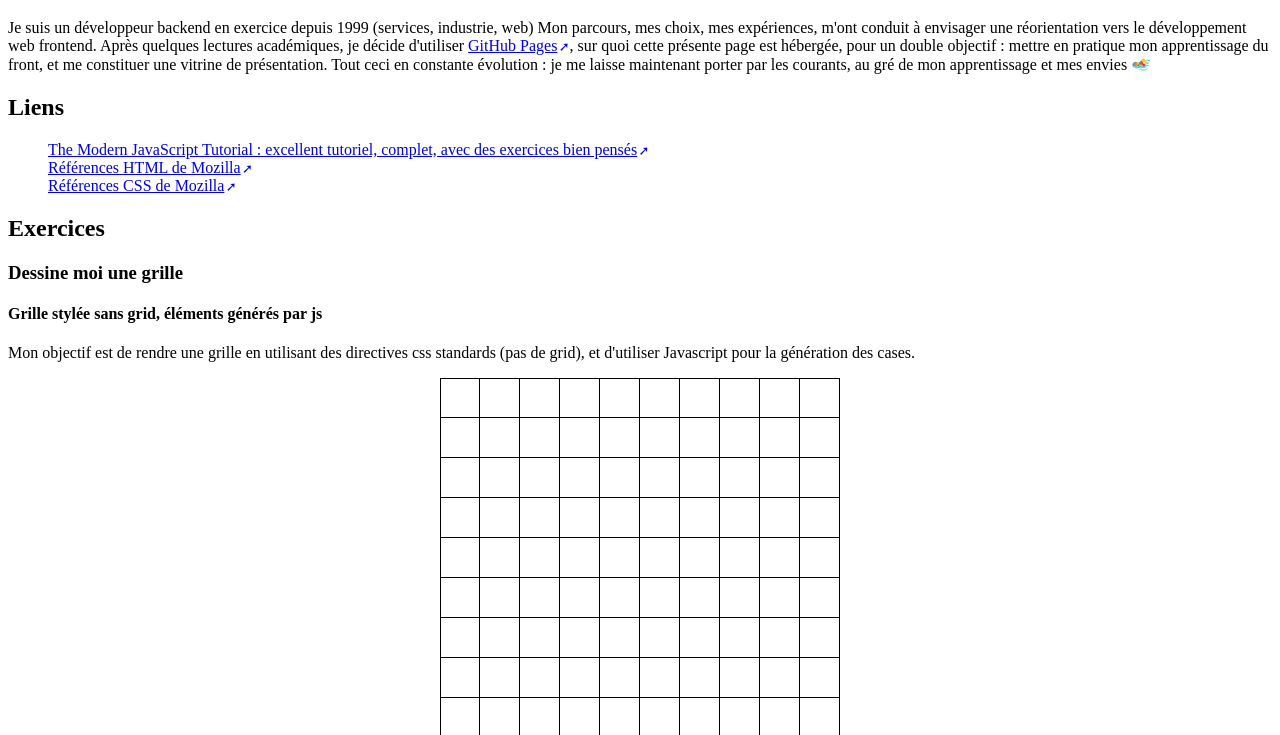
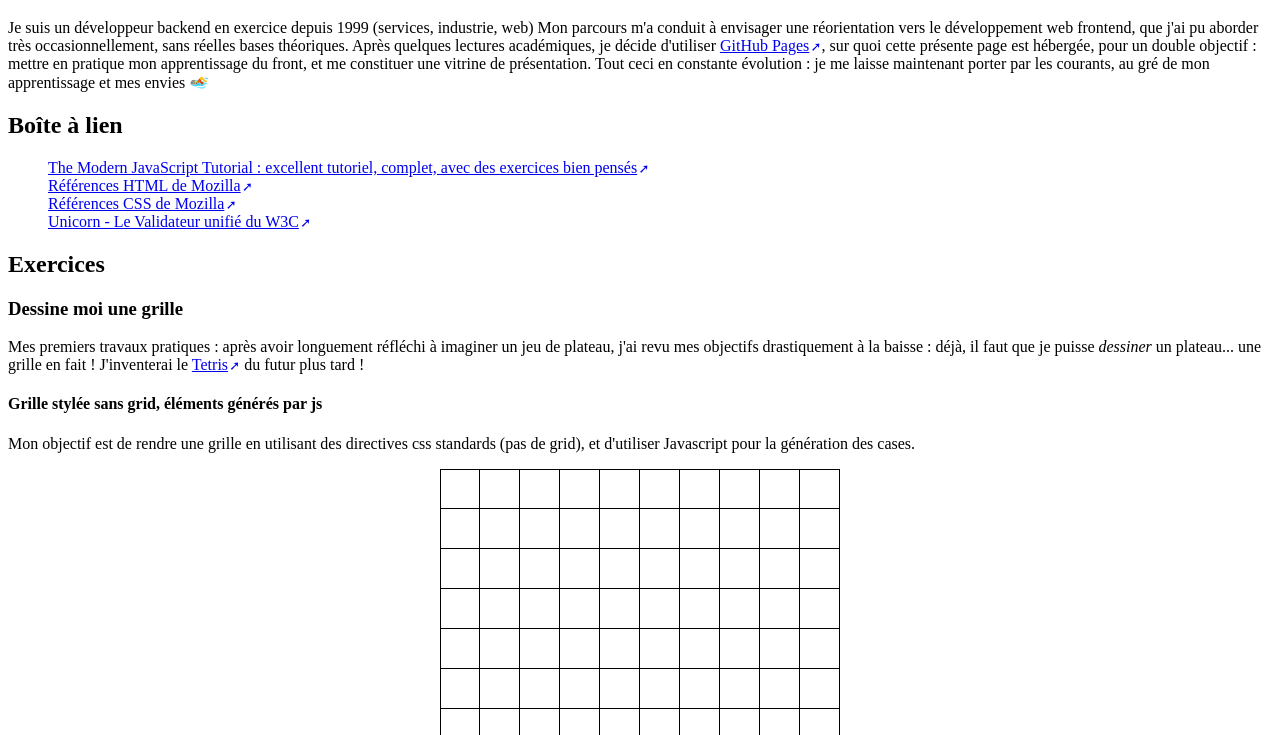
Before and after one commit to DevLemairev/devlemairev.github.io, a plain HTML site: page index.html in a window 1280 px wide. Shown: the part 61-796 px from the top of the page. Drawn offline with Linux system fonts and the light colour scheme.

Commit message:
Minor redaction update

```diff
--- a/index.html
+++ b/index.html
@@ -15,18 +15,19 @@
             <h1>Vincent Lemaire &#x2011; la tête dans le front
             </h1>
             <p>
-                Je suis un développeur backend en exercice depuis 1999 (services, industrie, web) Mon parcours, mes choix, mes expériences, m&apos;ont conduit à envisager une réorientation vers le développement web frontend.
+                Je suis un développeur backend en exercice depuis 1999 (services, industrie, web) Mon parcours m&apos;a conduit à envisager une réorientation vers le développement web frontend, que j'ai pu aborder très occasionnellement, sans réelles bases théoriques.
                 Après quelques lectures académiques, je décide d&apos;utiliser <a href="https://pages.github.com/" class="external">GitHub Pages</a>, sur quoi cette présente page est hébergée, pour un double objectif : mettre en pratique mon apprentissage du front, et me constituer une vitrine de présentation. Tout ceci en constante évolution : je me laisse maintenant porter par les courants, au gré de mon apprentissage et mes envies <span role="img" aria-label="émoticône personne nageant">&#x1f3ca;</span>
             </p>
         </header>
         <main>
             <section>
-                <h2>Liens</h2>
-                <div class="resource">
+                <h2>Boîte à lien</h2>
+                <div class="info">
                     <ul>
                         <li><a href="https://javascript.info/" class="external">The Modern JavaScript Tutorial : excellent tutoriel, complet, avec des exercices bien pensés</a></li>
                         <li><a href="https://developer.mozilla.org/en-US/docs/Web/HTML" class="external">Références HTML de Mozilla</a></li>
                         <li><a href="https://developer.mozilla.org/en-US/docs/Web/CSS" class="external">Références CSS de Mozilla</a></li>
+                        <li><a href="https://validator.w3.org/unicorn/" class="external">Unicorn - Le Validateur unifié du W3C</a></li>
                     </ul>
                 </div>
             </section>
@@ -35,9 +36,9 @@
                 <section>
                     <h3>Dessine moi une grille</h3>
                     <p>
-
+                        Mes premiers travaux pratiques : après avoir longuement réfléchi à imaginer un jeu de plateau, j&apos;ai revu mes objectifs drastiquement à la baisse : déjà, il faut que je puisse <em>dessiner</em> un plateau... une grille en fait ! J&apos;inventerai le <a href="https://www.tetrisgratuit.fr/" class="external">Tetris</a> du futur plus tard !
                     </p>
-                    <article id="art-0" class="topic-main-css topic-aside-js">
+                    <article id="art-0" class="topic-main-css">
                         <h4>Grille stylée sans grid, éléments générés par js</h4>
                         <p>
                             Mon objectif est de rendre une grille en utilisant des directives css standards (pas de grid),
@@ -68,7 +69,7 @@
                             </ul>
                         </div>
                     </article>
-                    <article id="art-1" class="topic-main-css topic-aside-js">
+                    <article id="art-1" class="topic-main-css">
                         <h4>Grille <em>paramétrable</em>, sans grid, éléments générés par js</h4>
                         <p>
                             L&apos;idée est de reprendre <a href="#art-0">l&apos;implémentation précédente</a>, pour que le nombre de cases soit facilement paramétrable, avec uniquement l&apos;argument <code>nbCellPerRow</code> de la fonction <code>drawSquareGrid</code>
@@ -96,7 +97,7 @@
                             </ul>
                         </div>
                     </article>
-                    <article id="art-3" class="topic-main-css topic-aside-js">
+                    <article id="art-3" class="topic-main-css">
                         <h4>Grille paramétrable, <em>avec grid</em>, éléments générés par js</h4>
                         <p>
                             Jusqu&apos;à présent j&apos;ai voulu dessiner une grille sans le layout css grid (<a href="#art-0">ici</a> et <a href="#art-3">ici</a>), afin de travailler des fondamentaux css.
@@ -126,7 +127,7 @@
             <section>
                 <h2>&Agrave; propos de mes réalisations</h2>
                 <p>
-                    Cette page présente une mise en pratique de mes connaissances. Toutes sont perfectibles et critiquables. Dans cette section je vais détailler certains points qui me paraissent intéressants pour le partage, et pour mieux rendre compte de mes approches et façons de faire &downarrow;
+                    Cette page présente une mise en pratique de mes connaissances. Toutes sont perfectibles et critiquables. Dans cette section je vais détailler certains points qui me paraissent intéressants pour le partage, et pour mieux rendre compte de mes approches et façons de faire <span role="img" aria-label="émoticône flèche vers le bas">&downarrow;</span>
                 </p>
                 <article id="art-2" class="topic-main-html topic-aside-charset">
                     <h3>&Eacute;chapper les caractères HTML : oui mes lesquels ?</h3>
```
